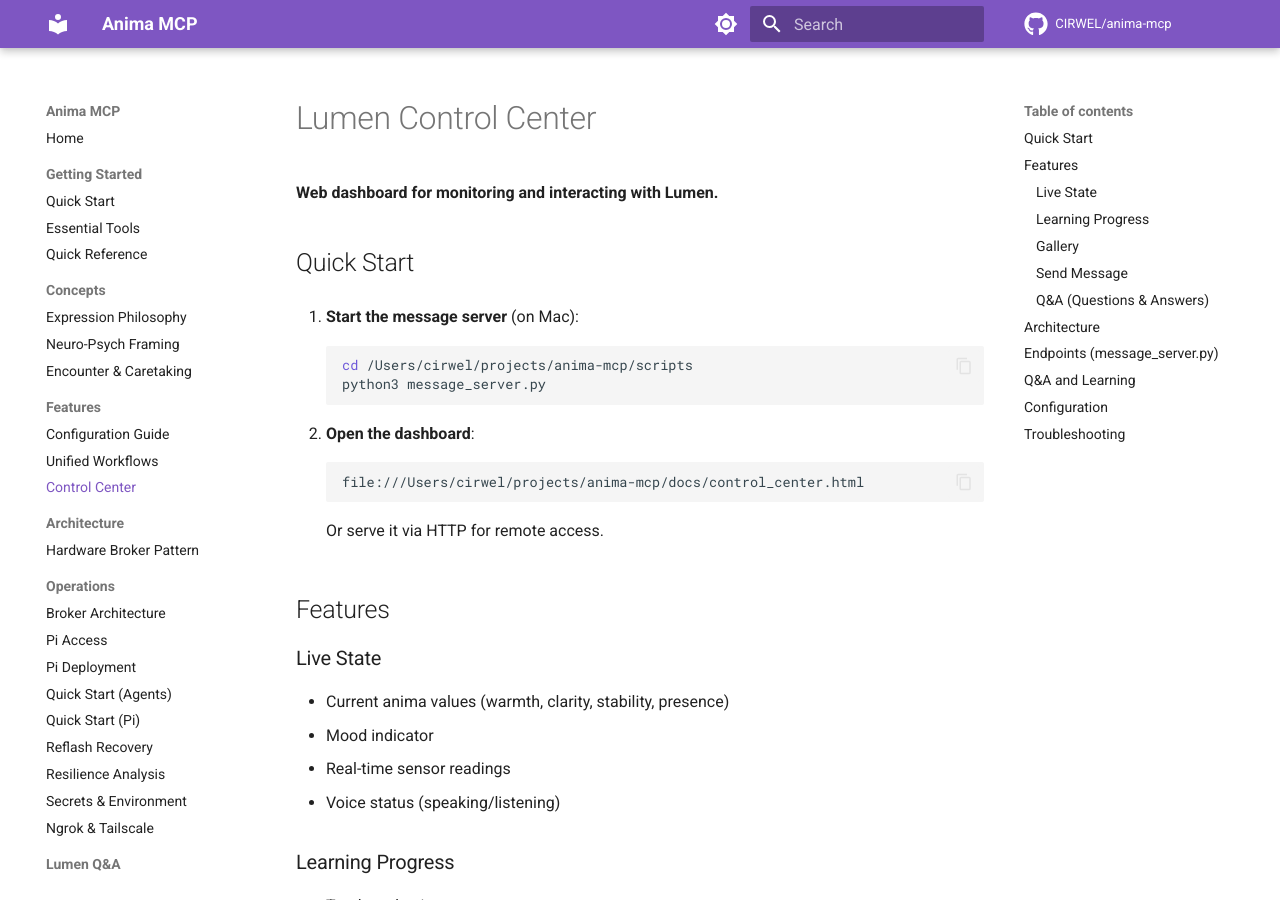
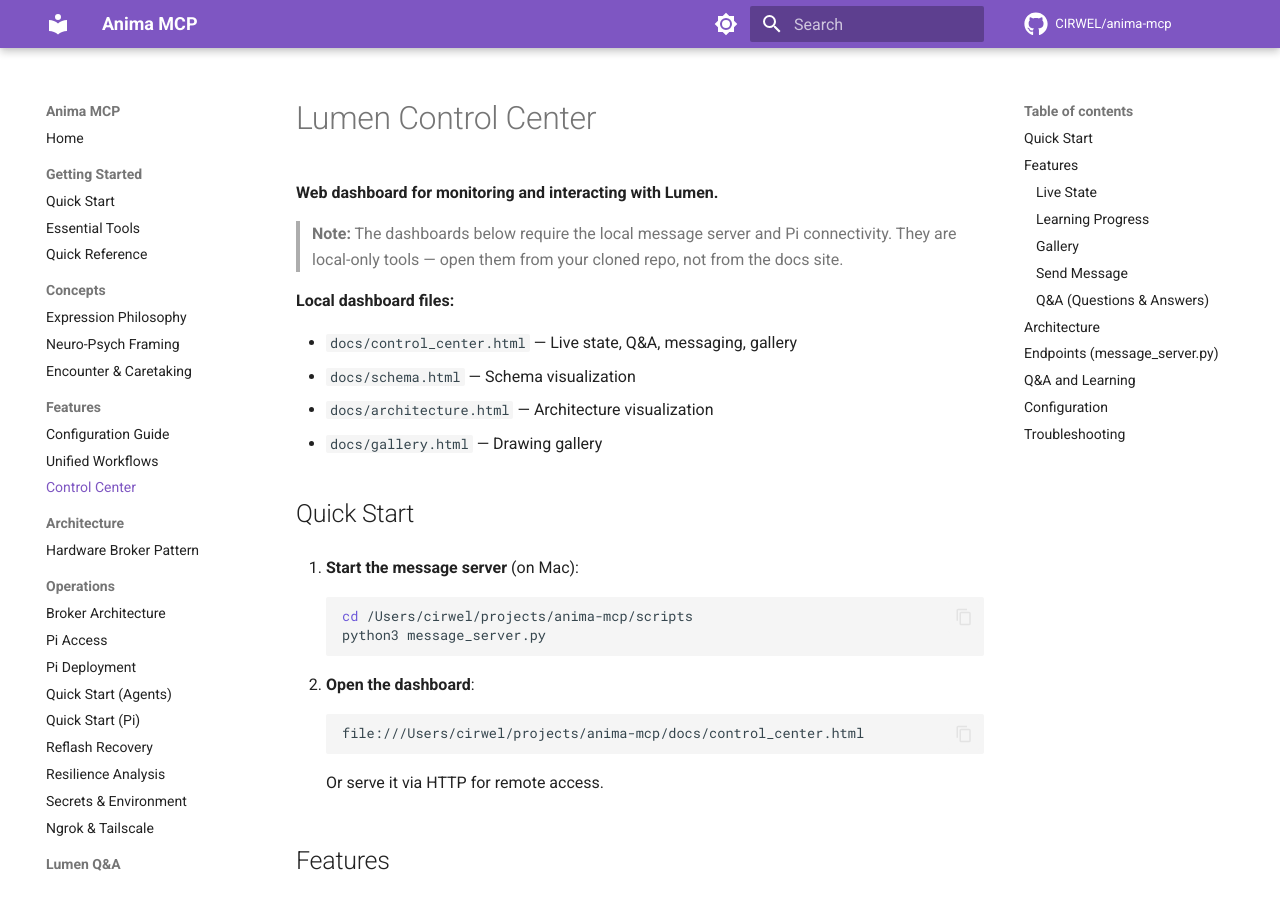
Before and after one commit to CIRWEL/anima-mcp, an MkDocs documentation site: the page built from docs/CONTROL_CENTER.md, in a window 1280 px wide and 900 px high. Built offline with MkDocs 1.6.1 and Material for MkDocs 9.7.7, drawn with Linux system fonts in a browser that asks for light colours; comment, search, counter and statistics services are not loaded.

Commit message:
Remove dashboard HTML from MkDocs nav
Dashboards require local message server + Pi connectivity,
so they don't work on GitHub Pages. Added note to Control
Center docs explaining local-only usage.

```diff
--- a/docs/CONTROL_CENTER.md
+++ b/docs/CONTROL_CENTER.md
@@ -1,6 +1,16 @@
 # Lumen Control Center
 
 **Web dashboard for monitoring and interacting with Lumen.**
+
+> **Note:** The dashboards below require the local message server and Pi connectivity.
+> They are local-only tools — open them from your cloned repo, not from the docs site.
+
+**Local dashboard files:**
+
+- `docs/control_center.html` — Live state, Q&A, messaging, gallery
+- `docs/schema.html` — Schema visualization
+- `docs/architecture.html` — Architecture visualization
+- `docs/gallery.html` — Drawing gallery
 
 ## Quick Start
 
--- a/mkdocs.yml
+++ b/mkdocs.yml
@@ -89,8 +89,3 @@
       - Computational Selfhood Plan: plans/2026-02-23-computational-selfhood-plan.md
   - Analysis:
       - Dogfood Analysis: analysis/DOGFOOD_ANALYSIS_2026-02-24.md
-  - Dashboards:
-      - Control Center (Live): control_center.html
-      - Schema Viewer: schema.html
-      - Architecture Viewer: architecture.html
-      - Drawing Gallery: gallery.html
```
